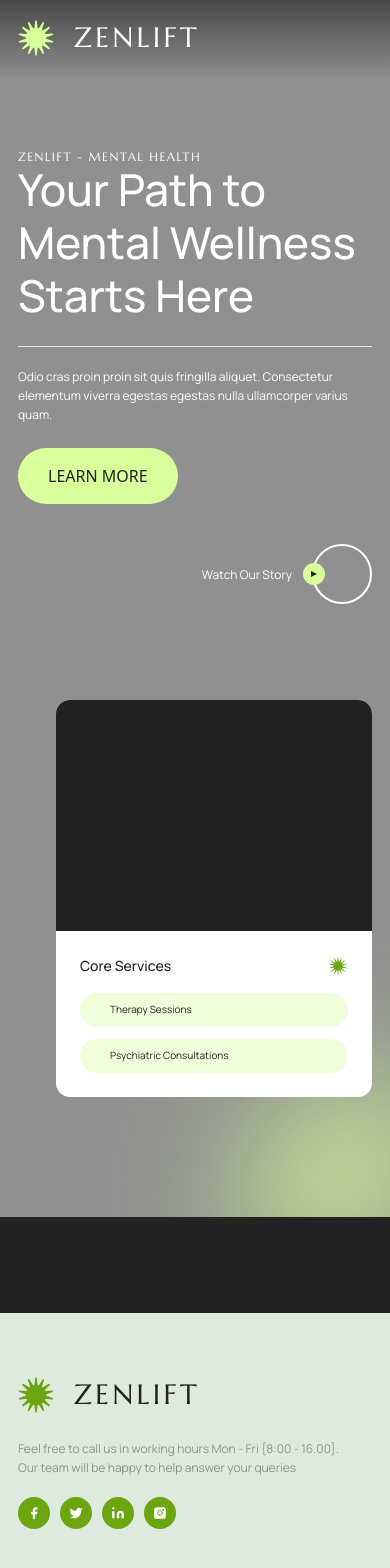
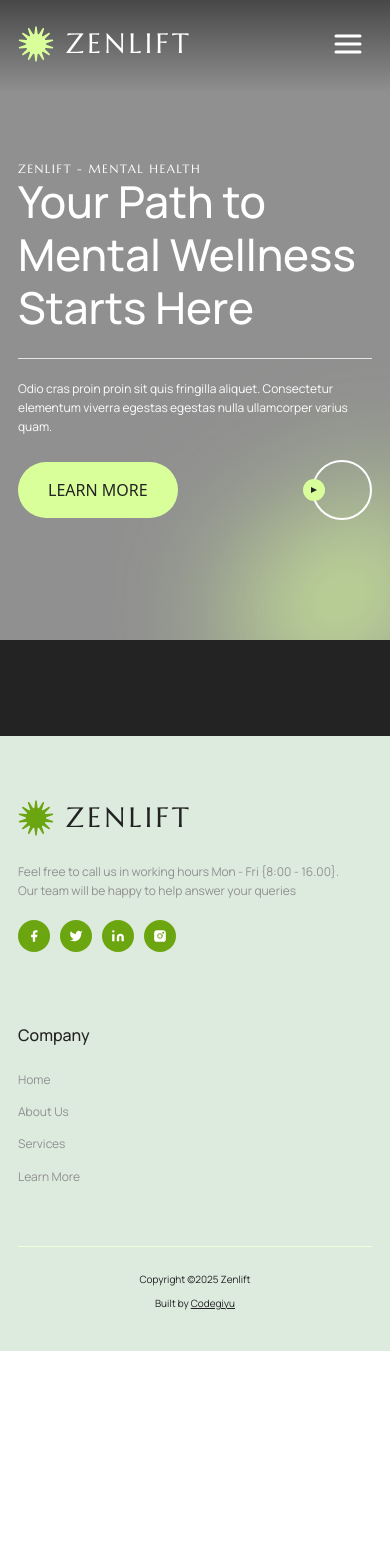
Before and after one commit to codegiyu/eye-connect, a Next.js app: page / in a window 390 px wide. Shown: the top 1568 px of the page. After the commit the page ends 1351 px from the top, so only its background shows below. Built offline with nearby package versions, Linux system fonts and the light colour scheme.

Commit message:
feat: header completely adapted for mobiles

```diff
--- /dev/null
+++ b/components/atoms/ContactButton.tsx
@@ -0,0 +1,39 @@
+import { IconComp } from '@/lib/types/general';
+import { ZenButton } from './ZenButton';
+import { Mail, Phone } from '../icons';
+import { MouseEvent } from 'react';
+
+type ContactBtnType = 'mail' | 'phone';
+
+export interface ContactButtonProps {
+  type: ContactBtnType;
+  inWhiteBg?: boolean;
+  onClick?: (e?: MouseEvent<HTMLButtonElement>) => void;
+}
+
+const contactLinks: Record<ContactBtnType, string> = {
+  mail: 'mailto:codegiyu@gmail.com',
+  phone: 'tel:+2348140629487',
+};
+const contactIcons: Record<ContactBtnType, IconComp> = {
+  mail: Mail,
+  phone: Phone,
+};
+
+export const ContactButton = ({ type, inWhiteBg, onClick }: ContactButtonProps) => {
+  const Icon = contactIcons[type];
+  const typeClassName = type !== 'phone' ? '' : inWhiteBg ? 'bg-dark-secondary/5' : 'bg-white/30';
+
+  return (
+    <ZenButton
+      variant="ghost"
+      size="icon"
+      className={`w-[3.75rem] aspect-square ${typeClassName} grid place-items-center rounded-full border ${inWhiteBg ? 'border-dark-secondary' : 'border-white'}`}
+      onClick={onClick}
+      href={contactLinks[type]}>
+      <i className={`text-2xl ${inWhiteBg ? 'text-dark-secondary' : 'text-white'}`}>
+        <Icon />
+      </i>
+    </ZenButton>
+  );
+};
--- a/components/atoms/GhostButton.tsx
+++ b/components/atoms/GhostButton.tsx
@@ -11,7 +11,7 @@ const GhostButton = ({ children, Icon, iconClass, className, ...props }: GhostBu
   return (
     <ZenButton variant="ghost" size="icon" className={cn('p-0 flex-none', className)} {...props}>
       {Icon ? (
-        <i className={cn('text-2xl text-d-100', iconClass)}>
+        <i className={cn('text-2xl text-dark-primary', iconClass)}>
           <Icon />
         </i>
       ) : (
--- /dev/null
+++ b/components/atoms/LogoLink.tsx
@@ -0,0 +1,24 @@
+import { ZenliftLogoStar } from '../icons';
+import { ZenButton } from './ZenButton';
+
+export interface LogoLinkProps {
+  size?: 'default' | 'large';
+  inLightBg?: boolean;
+}
+
+export const LogoLink = ({ size = 'default', inLightBg }: LogoLinkProps) => {
+  return (
+    <ZenButton variant="ghost" size="icon" className="" href="/">
+      <div className="w-fit flex items-center gap-3 sm:gap-5">
+        <i
+          className={`text-[2.25rem] ${size === 'default' ? 'sm:text-[2.5rem]' : 'sm:text-[3rem]'} ${inLightBg ? 'text-primary-dark' : 'text-primary'}`}>
+          <ZenliftLogoStar />
+        </i>
+        <h2
+          className={`font-marcel text-[1.75rem] ${size === 'default' ? 'sm:text-[2.25rem]' : 'sm:text-[2.5rem]'} leading-none tracking-[0.12em] ${inLightBg ? 'text-dark-primary' : 'text-white'} uppercase`}>
+          Zenlift
+        </h2>
+      </div>
+    </ZenButton>
+  );
+};
--- /dev/null
+++ b/components/atoms/YoutubeStoryBtn.tsx
@@ -0,0 +1,25 @@
+import { cn } from '@/lib/utils';
+import Link from 'next/link';
+
+export const YoutubeStoryBtn = ({ className }: { className?: string }) => {
+  return (
+    <Link
+      href="https://youtu.be/f-1VlUNHowg?si=QygFlUMB1z8ibGme"
+      className={cn('', className)}
+      target="_blank"
+      rel="noreferrer noopener">
+      <div className="w-fit flex items-center gap-5">
+        <p className="typo-body2 text-white hidden sm:block">Watch Our Story</p>
+        <div className="w-[3.75rem] aspect-square border-2 border-white rounded-full relative">
+          <div
+            className="w-[1.375rem] aspect-square bg-primary rounded-full grid place-items-center absolute
+            top-1/2 left-0 -translate-x-1/2 -translate-y-1/2 text-[0.375rem] text-dark-secondary">
+            <svg width="1em" height="1em" viewBox="0 0 24 24">
+              <polygon points="0,0 24,12 0,24" fill="currentColor" />
+            </svg>
+          </div>
+        </div>
+      </div>
+    </Link>
+  );
+};
--- a/components/atoms/ZenButton.tsx
+++ b/components/atoms/ZenButton.tsx
@@ -5,6 +5,7 @@ import {
   forwardRef,
   type ComponentProps,
   type JSX,
+  MouseEvent,
 } from 'react';
 import { buttonVariants } from '../ui/button';
 import { type VariantProps } from 'class-variance-authority';
@@ -29,6 +30,7 @@ export interface ZenButtonProps
   loadingIconBesideText?: boolean;
   loadingIconClassName?: string;
   onDisabledClick?: () => void;
+  onClick?: (e?: MouseEvent<HTMLButtonElement>) => void;
   wrapClassName?: string;
   href?: string;
 }
@@ -126,7 +128,7 @@ const ZenButton = forwardRef<HTMLButtonElement, ZenButtonProps>(
     return (
       <>
         {href && !disabled ? (
-          <Link href={href} className={fullWrapClassName}>
+          <Link href={href} onClick={() => props.onClick?.()} className={fullWrapClassName}>
             {mainEl}
           </Link>
         ) : (
--- /dev/null
+++ b/components/icons/Menu.tsx
@@ -0,0 +1,14 @@
+import type { SVGProps } from 'react';
+const SvgMenu = (props: SVGProps<SVGSVGElement>) => (
+  <svg xmlns="http://www.w3.org/2000/svg" width="1em" height="1em" viewBox="0 0 24 24" {...props}>
+    <path
+      fill="none"
+      stroke="currentColor"
+      strokeLinecap="round"
+      strokeLinejoin="round"
+      strokeWidth={1.5}
+      d="M6 8h12M6 12h12M6 16h12"
+    />
+  </svg>
+);
+export default SvgMenu;
--- a/components/icons/index.ts
+++ b/components/icons/index.ts
@@ -4,6 +4,7 @@ export { default as Instagram } from './Instagram';
 export { default as Linkedin } from './Linkedin';
 export { default as LoadingLine } from './LoadingLine';
 export { default as Mail } from './Mail';
+export { default as Menu } from './Menu';
 export { default as Phone } from './Phone';
 export { default as Twitter } from './Twitter';
 export { default as ZenliftLogoStar } from './ZenliftLogoStar';
--- a/components/layout/Footer.tsx
+++ b/components/layout/Footer.tsx
@@ -1,7 +1,8 @@
 import { cn } from '@/lib/utils';
 import type { ComponentProps, SVGProps, JSX } from 'react';
 import { ZenButton } from '../atoms/ZenButton';
-import { Facebook, Instagram, Linkedin, Twitter, ZenliftLogoStar } from '../icons';
+import { Facebook, Instagram, Linkedin, Twitter } from '../icons';
+import { LogoLink } from '../atoms/LogoLink';
 
 export { Footer, type FooterProps };
 
@@ -13,16 +14,7 @@ const Footer = ({ className, ...props }: FooterProps) => {
       <section className="w-full grid gap-[3.75rem] pt-16 pb-10">
         <div className="w-full grid md:grid-cols-[1fr_auto_auto] gap-[4.5rem]">
           <div className="w-fit grid gap-5">
-            <ZenButton variant="ghost" size="icon" className="" href="/">
-              <div className="w-fit flex items-center gap-5">
-                <i className="text-[2.25rem] sm:text-[3rem] text-primary-dark">
-                  <ZenliftLogoStar />
-                </i>
-                <h2 className="font-marcel text-[1.75rem] sm:text-[2.5rem] leading-none tracking-[0.12em] text-dark-primary uppercase">
-                  Zenlift
-                </h2>
-              </div>
-            </ZenButton>
+            <LogoLink size="large" inLightBg />
             <p className="max-w-[21rem] typo-body2 text-gray-text">
               {`Feel free to call us in working hours Mon - Fri {8:00 - 16.00}. Our team will be happy to help answer your queries`}
             </p>
@@ -38,10 +30,10 @@ const Footer = ({ className, ...props }: FooterProps) => {
           ))}
         </div>
 
-        <div className="w-full flex items-center justify-between border-t border-primary-light pt-6">
-          <div className="typo-body3 text-dark-secondary flex items-center gap-5">
+        <div className="w-full flex items-center justify-center sm:justify-between border-t border-primary-light pt-6">
+          <div className="typo-body3 text-dark-secondary flex flex-col sm:flex-row items-center gap-2 sm:gap-5">
             <p className="">Copyright &copy;{new Date().getFullYear()} Zenlift</p>
-            <p className="">|</p>
+            <p className="hidden sm:block">|</p>
             <p className="">
               Built by{' '}
               <a
--- a/components/layout/Header.tsx
+++ b/components/layout/Header.tsx
@@ -1,14 +1,22 @@
+'use client';
 import { cn } from '@/lib/utils';
-import type { ComponentProps } from 'react';
+import { useState, type ComponentProps } from 'react';
 import { ZenButton } from '../atoms/ZenButton';
-import { HeroBlur, Mail, Phone, ZenliftLogoStar, ZenliftStar } from '../icons';
-import Link from 'next/link';
+import { HeroBlur, Menu, ZenliftStar } from '../icons';
+import { ContactButton } from '../atoms/ContactButton';
+import { YoutubeStoryBtn } from '../atoms/YoutubeStoryBtn';
+import { Sheet, SheetContent, SheetTitle, SheetTrigger } from '../ui/sheet';
+import { GhostButton } from '../atoms/GhostButton';
+import { LogoLink } from '../atoms/LogoLink';
+import { XIcon } from 'lucide-react';
 
 export { Header, type HeaderProps };
 
 type HeaderProps = ComponentProps<'header'>;
 
 const Header = ({ className, ...props }: HeaderProps) => {
+  const [menuOpen, setMenuOpen] = useState(false);
+
   return (
     <section className="w-full min-h-[25rem] bg-gray-text">
       <header
@@ -18,52 +26,83 @@ const Header = ({ className, ...props }: HeaderProps) => {
         )}
         {...props}>
         <section className="w-full flex items-center justify-between py-5">
-          <ZenButton variant="ghost" size="icon" className="" href="/">
-            <div className="w-fit flex items-center gap-5">
-              <i className="text-[2.25rem] sm:text-[2.5rem] text-primary">
-                <ZenliftLogoStar />
-              </i>
-              <h2 className="font-marcel text-[1.75rem] sm:text-[2.25rem] leading-none tracking-[0.12em] text-white uppercase">
-                Zenlift
-              </h2>
-            </div>
-          </ZenButton>
+          <LogoLink />
 
           <div className="w-fit h-max hidden lg:flex items-center gap-[1.875rem]">
-            <nav className="w-fit flex items-center gap-4">
+            <nav className="w-fit">
+              <ul className="w-fit flex items-center gap-4">
                 {headerLinks.map((item, idx) => (
                   <HeaderLink key={idx} {...item} />
                 ))}
+              </ul>
             </nav>
             <div className="w-[1px] h-4 bg-white"></div>
             <div className="w-fit flex items-center gap-2.5">
-              <ZenButton
+              <ContactButton type="phone" />
+              <ContactButton type="mail" />
+            </div>
+          </div>
+
+          <Sheet open={menuOpen} onOpenChange={setMenuOpen}>
+            <SheetTrigger className="w-fit lg:hidden outline-none" asChild>
+              <GhostButton
                 variant="ghost"
                 size="icon"
-                className="w-[3.75rem] aspect-square bg-white/30 grid place-items-center rounded-full border border-white"
-                href="tel:+2348140629487">
-                <i className="text-white text-2xl">
-                  <Phone />
-                </i>
-              </ZenButton>
-              <ZenButton
-                variant="ghost"
-                size="icon"
-                className="w-[3.75rem] aspect-square grid place-items-center rounded-full border border-white"
-                href="mailto:eomegbu@gmail.com">
-                <i className="text-white text-2xl">
-                  <Mail />
-                </i>
-              </ZenButton>
+                className="lg:hidden hover:bg-transparent"
+                Icon={Menu}
+                iconClass="text-white text-5xl"
+                onClick={() => setMenuOpen(prev => !prev)}
+              />
+            </SheetTrigger>
+            <SheetContent
+              side="left"
+              className="w-screen h-screen grid gap-0 p-0 border-none bg-transparent"
+              aria-describedby={undefined}>
+              <SheetTitle className="sr-only">Mobile Menu</SheetTitle>
+              <section className="w-full h-full flex-none bg-white py-5 px-5">
+                <div className="h-full flex flex-col justify-between">
+                  <div className="center-container w-full flex items-center justify-between">
+                    <LogoLink inLightBg />
+                    <GhostButton className="p-2" onClick={() => setMenuOpen(false)}>
+                      <XIcon className="size-5 text-red-500" />
+                    </GhostButton>
+                  </div>
+                  <nav className="w-full">
+                    <ul className="w-full grid items-center justify-items-center gap-14">
+                      {headerLinks.map((item, idx) => (
+                        <HeaderLink
+                          key={idx}
+                          {...item}
+                          afterClick={() => setMenuOpen(false)}
+                          inLightBg
+                        />
+                      ))}
+                      <li>
+                        <div className="w-full flex items-center justify-center gap-6">
+                          <ContactButton
+                            type="phone"
+                            onClick={() => setMenuOpen(false)}
+                            inWhiteBg
+                          />
+                          <ContactButton type="mail" onClick={() => setMenuOpen(false)} inWhiteBg />
+                        </div>
+                      </li>
+                    </ul>
+                  </nav>
+                  <div className="w-full h-24">
+                    <p className=""></p>
                   </div>
                 </div>
+              </section>
+            </SheetContent>
+          </Sheet>
         </section>
       </header>
 
       <section className="hero zen-container pt-[4.375rem] pb-[7.5rem] relative">
-        <div className="w-full grid gap-10 lg:flex justify-between text-white px-0 xl:px-10 1440:px-14 2xl:px-16 relative z-[2]">
-          <div className="w-full h-fit grid">
-            <div className="w-full max-w-[31.875rem] grid gap-6">
+        <div className="w-full grid gap-10 lg:flex justify-center lg:justify-between text-white px-0 xl:px-10 1440:px-14 2xl:px-16 relative z-[2]">
+          <div className="w-full max-w-[31.875rem] h-fit grid justify-self-center ">
+            <div className="w-full grid gap-6">
               <div className="w-full grid">
                 <p className="typo-subtitle uppercase">Zenlift - Mental Health</p>
                 <h1 className="typo-h1">Your Path to Mental Wellness Starts Here</h1>
@@ -72,29 +111,16 @@ const Header = ({ className, ...props }: HeaderProps) => {
                 Odio cras proin proin sit quis fringilla aliquet. Consectetur elementum viverra
                 egestas egestas nulla ullamcorper varius quam.
               </p>
+              <div className="w-full flex items-center justify-between">
                 <ZenButton text="Learn More" textClassName="uppercase" />
+                <YoutubeStoryBtn className="lg:hidden" />
+              </div>
             </div>
           </div>
 
-          <div className="w-full h-fit flex-col items-end justify-between">
+          <div className="w-full h-fit hidden lg:flex flex-col items-end justify-between">
             <div className="w-full flex items-center justify-end mb-24">
-              <Link
-                href="https://youtu.be/f-1VlUNHowg?si=QygFlUMB1z8ibGme"
-                target="_blank"
-                rel="noreferrer noopener">
-                <div className="w-fit flex items-center gap-5">
-                  <p className="typo-body2 text-white">Watch Our Story</p>
-                  <div className="w-[3.75rem] aspect-square border-2 border-white rounded-full relative">
-                    <div
-                      className="w-[1.375rem] aspect-square bg-primary rounded-full grid place-items-center absolute
-                      top-1/2 left-0 -translate-x-1/2 -translate-y-1/2 text-[0.375rem] text-dark-secondary">
-                      <svg width="1em" height="1em" viewBox="0 0 24 24">
-                        <polygon points="0,0 24,12 0,24" fill="currentColor" />
-                      </svg>
-                    </div>
-                  </div>
-                </div>
-              </Link>
+              <YoutubeStoryBtn className="hidden lg:block" />
             </div>
 
             <div className="w-full h-fit max-w-[19.75rem] bg-white rounded-xl overflow-hidden ml-auto">
@@ -129,6 +155,8 @@ const Header = ({ className, ...props }: HeaderProps) => {
 interface HeaderLinkProps {
   text: string;
   link: string;
+  inLightBg?: boolean;
+  afterClick?: () => void;
 }
 
 const headerLinks: HeaderLinkProps[] = [
@@ -137,15 +165,20 @@ const headerLinks: HeaderLinkProps[] = [
   { text: 'Services', link: '/#services' },
 ];
 
-const HeaderLink = ({ text, link }: HeaderLinkProps) => {
+const HeaderLink = ({ text, link, inLightBg, afterClick }: HeaderLinkProps) => {
   return (
+    <li>
       <ZenButton
         variant="ghost"
         size="icon"
-      className="hover:underline hover:underline-offset-4 decoration-2 decoration-primary"
-      textClassName="typo-button text-white"
+        className={`${inLightBg ? '' : 'hover:underline'} hover:underline-offset-4 decoration-2 decoration-primary`}
+        textClassName={`typo-button ${inLightBg ? 'text-dark-primary hover:text-primary-dark' : 'text-white'}`}
         text={text}
         href={link}
+        onClick={() => {
+          afterClick?.();
+        }}
       />
+    </li>
   );
 };
--- a/components/ui/sheet.tsx
+++ b/components/ui/sheet.tsx
@@ -2,7 +2,7 @@
 
 import * as React from 'react';
 import * as SheetPrimitive from '@radix-ui/react-dialog';
-import { XIcon } from 'lucide-react';
+// import { XIcon } from 'lucide-react';
 
 import { cn } from '@/lib/utils';
 
@@ -65,10 +65,10 @@ function SheetContent({
         )}
         {...props}>
         {children}
-        <SheetPrimitive.Close className="ring-offset-background focus:ring-ring data-[state=open]:bg-secondary absolute top-4 right-4 rounded-xs opacity-70 transition-opacity hover:opacity-100 focus:ring-2 focus:ring-offset-2 focus:outline-hidden disabled:pointer-events-none">
+        {/* <SheetPrimitive.Close className="ring-offset-background focus:ring-ring data-[state=open]:bg-secondary absolute top-4 right-4 rounded-xs opacity-70 transition-opacity hover:opacity-100 focus:ring-2 focus:ring-offset-2 focus:outline-hidden disabled:pointer-events-none">
           <XIcon className="size-4" />
           <span className="sr-only">Close</span>
-        </SheetPrimitive.Close>
+        </SheetPrimitive.Close> */}
       </SheetPrimitive.Content>
     </SheetPortal>
   );
```
Also changed, not shown: public/icons/menu.svg (added). Lines whose indentation alone changed are shown as unchanged.
